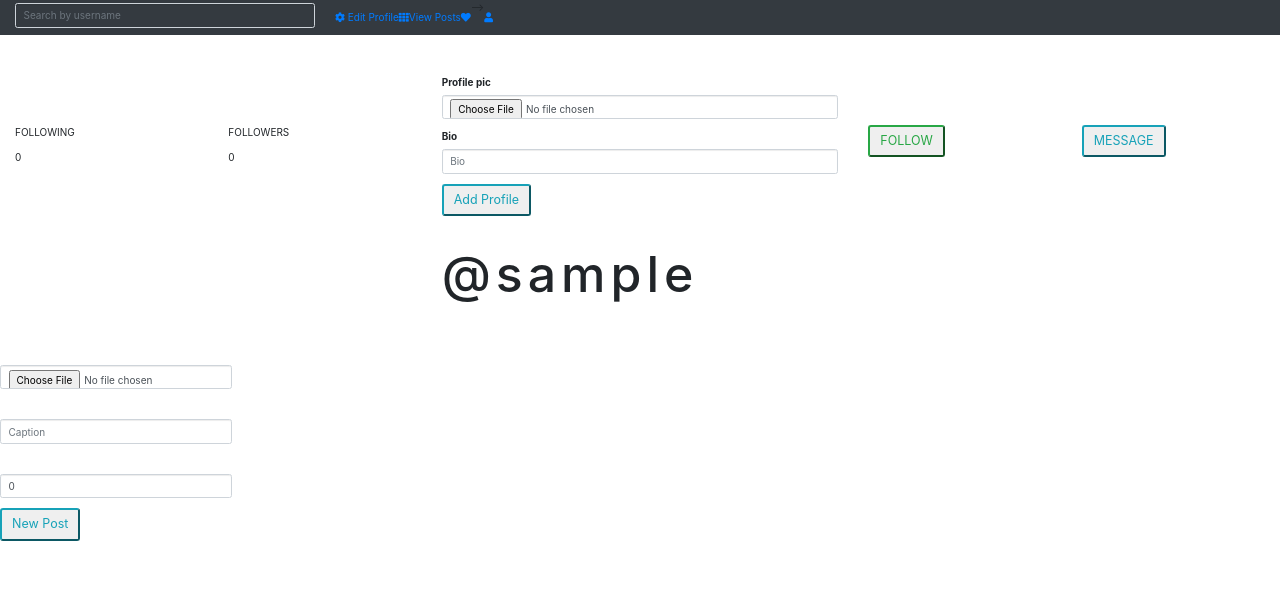
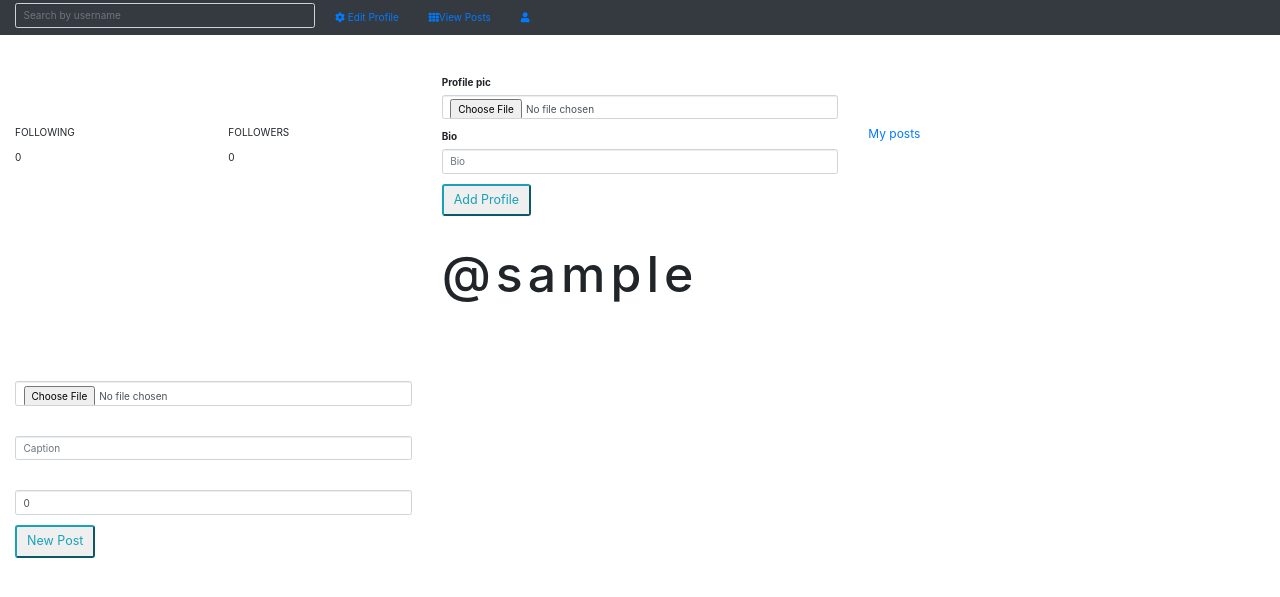
Before and after one commit to Lenus254/InstaClone, a Django app: page /accounts/profile/ in a window 1280 px wide. Shown: the top 597 px of the page. Run offline with Django 4.2, Linux system fonts and the light colour scheme; the visitor is signed in with stand-in values (Sample User, id 1); data that the repository does not hold is empty; some libraries are stand-ins or nearby versions.

Commit message:
modified timeline view

```diff
--- a/instaclone/templates/navbar.html
+++ b/instaclone/templates/navbar.html
@@ -32,16 +32,12 @@
                         <a class="nav-link " href="{%url 'edit' %}">
                             <i class="fas fa-cog"></i> Edit Profile</a>
                     </li>
-                    <li class="nav-item">
+                    <li class="nav-item" style="padding-left: 30px;">
                         <a class="nav-link" href="{%url 'timeline' %}">
                             <i class="fas fa-th"></i>View Posts</a>
                     </li>
-                    <li id="icon">
-                        <a href="" class="nav-link" id="heart">
-                            <i class="fas fa-heart"></i>
-                        </a>
-                    </li> -->
-                    <li class="dropdown" id="icon">
+
+                    <li class="dropdown" style="padding-left: 30px;">
                         <a href="" class="nav-link" lass="dropdown-toggle btn btn-default" data-toggle="dropdown" role="button" aria-expanded="false" >
                             <i class="fas fa-user"></i>
                         </a>
--- a/instaclone/templates/profile.html
+++ b/instaclone/templates/profile.html
@@ -27,79 +27,31 @@
             <h3 style="margin-top:7%;letter-spacing:5px;font:bold;font-size: 50px;">@{{user.username}}</h3>
         </div>
         <div class="col-sm-1 col-md-2" style="margin-top: 7%;">
-            <button type="button" class="btn-lg btn-outline-success">FOLLOW</button>
-        </div>
-        <div class="col-sm-1 col-md-2" style="margin-top: 7%;">
-            <button type="button" class="btn-lg btn-outline-info">MESSAGE</button>
+            <a  style="font-size: 12px;" href="{%url 'timeline' %}"> My posts</a>
         </div>
     </div>
     <div style="margin-top:1%;">
         <p>{{user.profile.bio}}</p>
     </div>
-    <!-- <div class="row" id="stories"> -->
-        <!-- <div class="col-sm-2 col-md-3">
-            <div id="story">
-            </div>
-            <h4 style="margin-top:5%;font:bold;font-size: 20px;">Stories</h4>
-        </div>
-        <div class="col-sm-2 col-md-3">
-            <div id="story">
-            </div>
-            <h4 style="margin-top:5%;font:bold;font-size: 20px;">coming</h4>
-        </div>
-        <div class="col-sm-2 col-md-3">
-            <div id="story">
-            </div>
-            <h4 style="margin-top:5%;font:bold;font-size: 20px;">soon!</h4>
-        </div> -->
-    <!-- </div> -->
-    <!-- <div class="nav navbar-nav" role="navigation">
-        <div class="container-fluid">
-            <div class="navbar-header">
-                <div>
-                    <span class="sr-only">Toggle navigation</span>
-                    <span class="icon-bar"></span>
-                    <span class="icon-bar"></span>
-                    <span class="icon-bar"></span>
-                </div>
-            </div> -->
-            <!-- <div class="nav navbar-nav navbar-right">
-                <ul class="nav" id="mynav">
-                    <li class="nav-item" id="first">
-                        <i class="fab fa-instagram"></i>
-
-                    <li class="nav-item">
-                        <a class="nav-link" href="{%url 'welcome' %}">
-                            <i class="fas fa-hashtag"></i>
-                            Tags</a>
-                    </li>
-                    <li class="nav-item">
-                        <a class="nav-link" href="{%url 'timeline' %}">
-                            <i class="fas fa-th"></i> Posts</a>
-                    </li>
-                </ul>
-            </div> -->
-        <!-- </div>
-    </div> -->
-    <div class="row" id="parent">
-            <div id="child">
-                <div id="post">
+    <div class="row" >
+            <div class="col-md-4">
                     <form  action="{%url 'profile' %}" method="post" enctype="multipart/form-data" style="margin-top:10%;color: white;">
                         {% csrf_token %}
 
                         {% bootstrap_form form1 layout='inline'%}
                         <input type="submit" class="btn-lg btn-outline-info" value="New Post">
                     </form>
-                </div>
             </div>
+            <div class="col-md-8" style="display: flex;">
             {% for post in posts %}
                 {% if user.profile.id == post.profile.id %}
-                <div id="child">
-                    <img src="{{post.pic.url}}" alt="" id="post" class="img-fluid" style="width: 150px; height: 150px;">
-                    <p>{{post.caption}}</p>
+                <div >
+                    <img src="{{post.pic.url}}" alt="" id="post" class="img-fluid" style="width: 150px; height: 150px;padding-left: 20px;">
+                    <p style="padding-left: 20px;">{{post.caption}}</p>
                 </div>
                 {% endif %}
             {% endfor %}
+            </div>
         </div>
 </div>
 {% endblock %}
--- a/instaclone/templates/timeline.html
+++ b/instaclone/templates/timeline.html
@@ -26,7 +26,7 @@
                             <img src="{{user.profile.profile_pic.url}}" alt="" class="img-fluid"  style="width: 100px; height: 100px;">
                         </div>
                         <div class="col-md-5 col-sm-6">
-                            <h6 style="margin-top:30%;font:bold;font-size: 15px;">@{{follow.username}}</h6>
+                            <h6 style="margin-top:30%;font:bold;font-size: 15px;margin-left: 15px;">@{{follow.username}}</h6>
                         </div>
                         <div class="col-md-2 col-sm-2">
                             <form action="/profile/{{user.id}}" method="post">
```
Also changed, not shown: instaclone/templates/edit_profile.html (+3 -26 lines).
